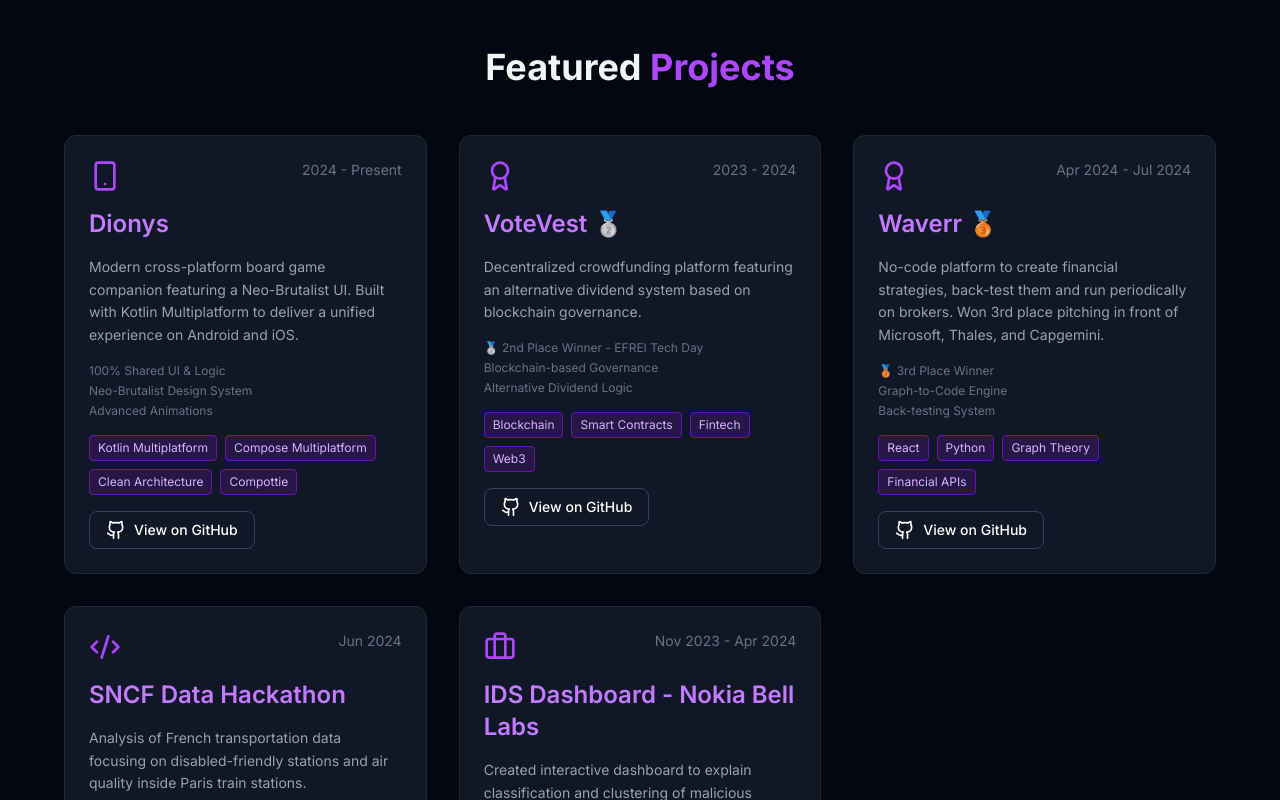
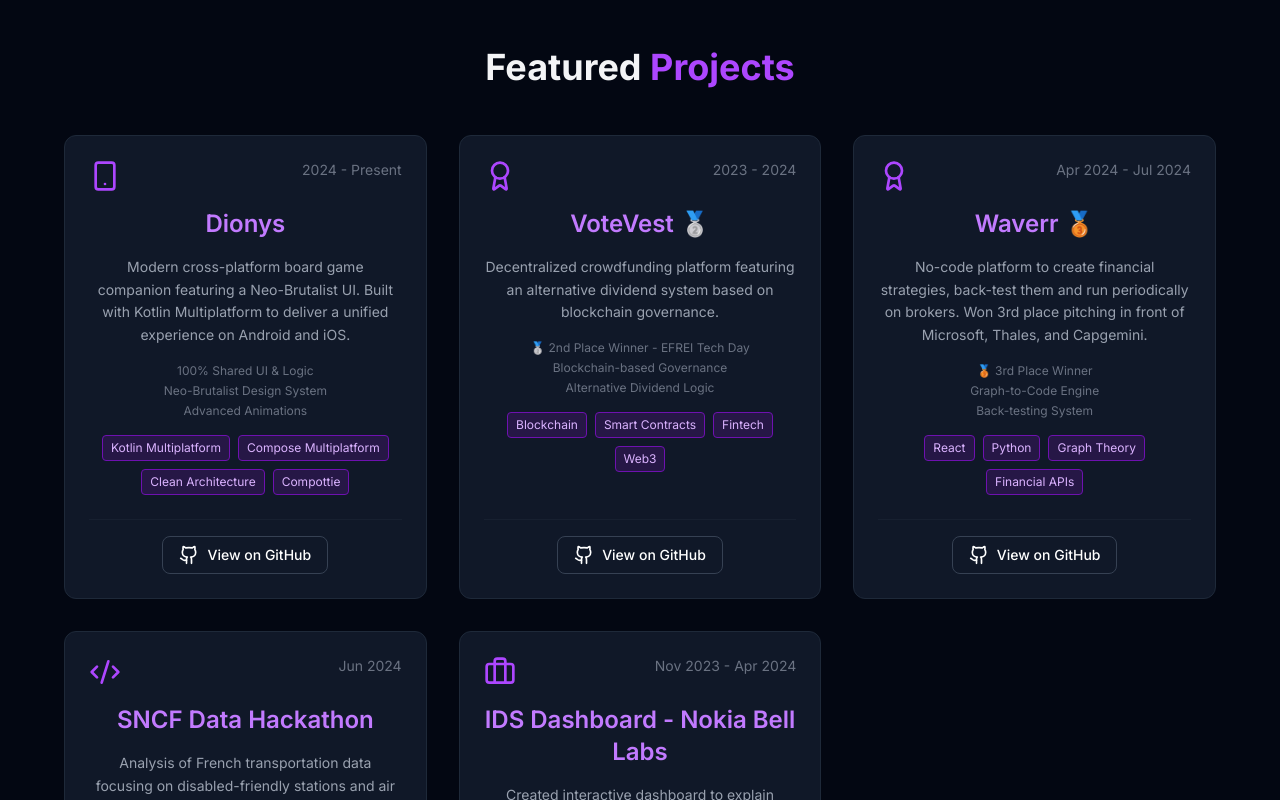
Before and after one commit to benjiiross/portfolio, a Next.js app: page / in a window 1280 px wide. Shown: the part 2180-2980 px from the top of the page. Built offline with nearby package versions, Linux system fonts and the light colour scheme; no server answers.

Commit message:
update project card

```diff
--- a/src/components/sections/Projects/ProjectCard.tsx
+++ b/src/components/sections/Projects/ProjectCard.tsx
@@ -10,8 +10,8 @@
 	const Icon = project.icon;
 
 	return (
-		<div className="p-6 transition-all duration-300 bg-gray-900 border border-gray-800 rounded-xl hover:border-purple-600 hover:transform hover:scale-105 group">
-			<div className="flex items-start justify-between mb-4">
+		<div className="flex flex-col h-full p-6 transition-all duration-300 bg-gray-900 border border-gray-800 rounded-xl hover:border-purple-600 hover:transform hover:scale-105 group">
+			<div className="flex items-start justify-between w-full mb-4">
 				<Icon
 					className="text-purple-500 group-hover:text-purple-400"
 					size={32}
@@ -19,6 +19,7 @@
 				<span className="text-sm text-gray-500">{project.date}</span>
 			</div>
 
+			<div className="flex flex-col items-center grow text-center">
 				<H3>{project.title}</H3>
 				<p className="mb-4 text-sm leading-relaxed text-gray-400">
 					{project.description}
@@ -32,7 +33,7 @@
 					))}
 				</div>
 
-			<div className="flex flex-wrap gap-2">
+				<div className="flex flex-wrap justify-center gap-2 mb-6">
 					{project.tech.map((tech) => (
 						<span
 							key={tech}
@@ -42,16 +43,20 @@
 						</span>
 					))}
 				</div>
+			</div>
+
 			{project.github && (
+				<div className="flex justify-center w-full pt-4 mt-auto border-t border-gray-800/50">
 					<a
 						href={project.github}
 						target="_blank"
 						rel="noopener noreferrer"
-					className="inline-flex items-center gap-2 px-4 py-2 mt-4 text-sm font-medium text-white transition-colors bg-gray-800 border border-gray-700 rounded-lg hover:bg-gray-700 hover:border-purple-600"
+						className="inline-flex items-center gap-2 px-4 py-2 text-sm font-medium text-white transition-colors bg-gray-800 border border-gray-700 rounded-lg hover:bg-gray-700 hover:border-purple-600"
 					>
 						<Github className="w-5 h-5" />
 						View on GitHub
 					</a>
+				</div>
 			)}
 		</div>
 	);
```
Lines whose indentation alone changed are shown as unchanged.
